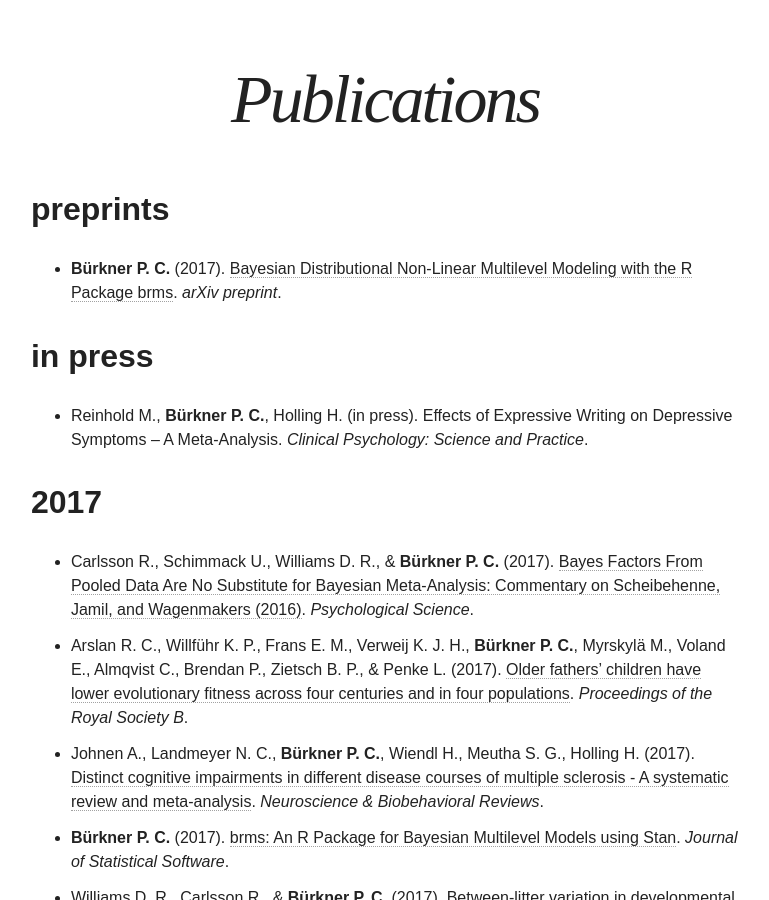
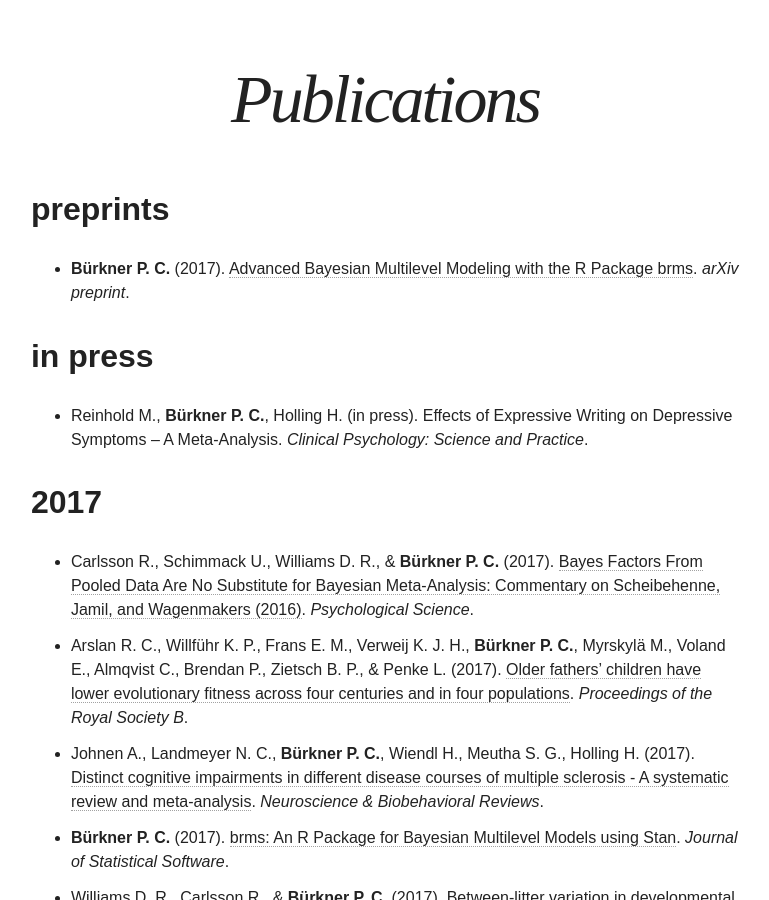
Before and after one commit to paul-buerkner/paul-buerkner.github.io, a Jekyll site: the page built from publications/index.md, in a window 1280 px wide and 900 px high, scrolled down 413 px. Shown: the whole window, without its empty margins (255-1024 px from the left). Built offline with Jekyll 4.4.1, drawn with Linux system fonts in a browser that asks for light colours; nearby versions of some CDN libraries.

Commit message:
publications: change name of brms preprint

```diff
--- a/publications/index.md
+++ b/publications/index.md
@@ -5,7 +5,7 @@ excerpt: "A list of my publications"
 ---
 
 ## preprints
-* **Bürkner P. C.** (2017). [Bayesian Distributional Non-Linear Multilevel Modeling with the R Package brms](http://arxiv.org/abs/1705.11123). *arXiv preprint*.
+* **Bürkner P. C.** (2017). [Advanced Bayesian Multilevel Modeling with the R Package brms](http://arxiv.org/abs/1705.11123). *arXiv preprint*.
 
 ## in press
 * Reinhold M., **Bürkner P. C.**, Holling H. (in press). Effects of Expressive Writing on Depressive Symptoms – A Meta-Analysis. *Clinical Psychology: Science and Practice*.
```
